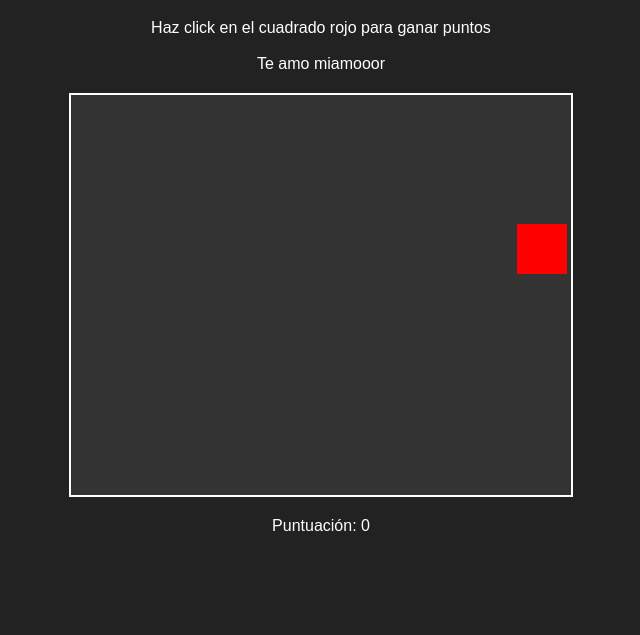
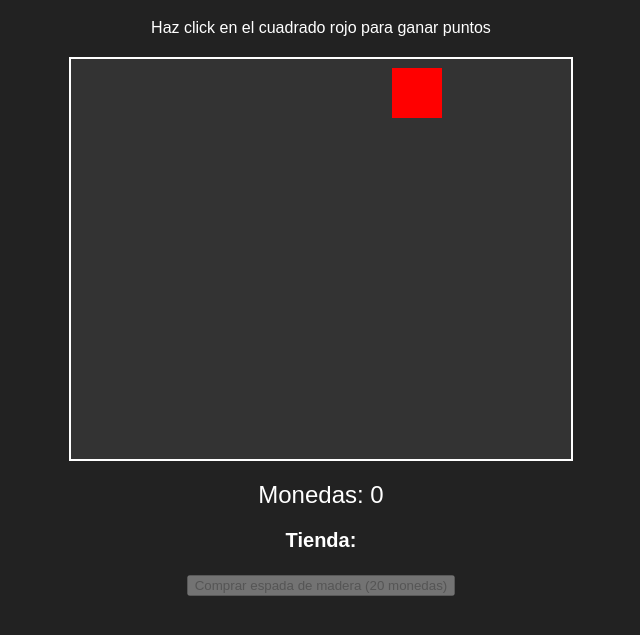
Before and after one commit to hugo21280105/Proyecto1, a plain HTML site: page index.html in a window 1280 px wide. Shown: the part 61-696 px from the top of the page, without its empty margins (319-959 px from the left). Drawn offline with Linux system fonts and the light colour scheme.

Commit message:
index.html

```diff
--- a/index.html
+++ b/index.html
@@ -32,39 +32,100 @@
     </head>
     <body>
         <h1>Atrapa el cuadrado</h1>
-        <p>Haz click en el cuadrado rojo para ganar puntos<br/><br/>
-        Te amo miamooor</p>
+        <p>Haz click en el cuadrado rojo para ganar puntos</p>
         <div id="gameArea">
             <div id="square"></div>
         </div>
-        <p>Puntuación: <span id="score">0</span></p>
-        <script>
-            const square = document.getElementById('square');
-            const gameArea = document.getElementById('gameArea');
-            const scoreDisplay = document.getElementById('score');
+       <script>
+            const square = document.getElementById("square");
+            const gameArea = document.getElementById("gameArea");
+            const scoreDisplay = document.createElement("div");
+            document.body.appendChild(scoreDisplay);
+            scoreDisplay.style.fontSize = "24px";
+            scoreDisplay.style.marginTop = "10px";
+
             let score = 0;
+            let startTime;
+            let timer;
 
-            function randomPosition() {
-            const x = Math.random() * (gameArea.clientWidth - 50);
-            const y = Math.random() * (gameArea.clientHeight - 50);
-            square.style.left = x + 'px';
-            square.style.top = y + 'px';
+            function showSquare() {
+                const x = Math.random() * (gameArea.clientWidth - 50);
+                const y = Math.random() * (gameArea.clientHeight - 50);
+                square.style.left = `${x}px`;
+                square.style.top = `${y}px`;
+                square.style.display = "block";
+                startTime = Date.now();
+
+                // El cuadrado desaparece si no lo tocas en 1,5 segundos
+                timer = setTimeout(() => {
+                square.style.display = "none";
+                showSquare(); // Aparece uno nuevo
+                updateScore(0); // No se tocó a tiempo
+                }, 1500);
             }
 
-            function showSquare() {
-            square.style.display = 'block';
-            randomPosition();
-
-            setTimeout(() => {
-                square.style.display = 'none';
-                showSquare(); // vuelve a aparecer en otro sitio
-            }, 1000);
+            // =========================
+            // SISTEMA DE MONEDAS
+            // =========================
+            function updateScore(points) {
+                score += points;
+                scoreDisplay.textContent = `Monedas: ${score}`;
+                updateShop(); // <- Comprobamos la tienda cada vez que cambian las monedas
             }
 
-            square.addEventListener('click', () => {
-            score++;
-            scoreDisplay.textContent = score;
-            square.style.display = 'none';
+            // =========================
+            // TIENDA
+            // =========================
+            const shop = document.createElement("div");
+            document.body.appendChild(shop);
+            shop.style.marginTop = "15px";
+            shop.style.fontSize = "20px";
+            shop.innerHTML = `
+                <p><strong>Tienda:</strong></p>
+                <button id="buySword">Comprar espada de madera (20 monedas)</button>
+                <p id="ownedItems"></p>
+            `;
+
+            const buySwordBtn = document.getElementById("buySword");
+            const ownedItems = document.getElementById("ownedItems");
+            let hasSword = false;
+
+            // Actualiza si se puede comprar
+            function updateShop() {
+                if (score >= 20 && !hasSword) {
+                buySwordBtn.disabled = false;
+                } else {
+                buySwordBtn.disabled = true;
+                }
+            }
+
+            // Lógica de compra
+            buySwordBtn.addEventListener("click", () => {
+                if (score >= 20 && !hasSword) {
+                score -= 20;
+                hasSword = true;
+                ownedItems.textContent = "Has comprado: 🪵 Espada de madera";
+                buySwordBtn.textContent = "Espada de madera — Comprada ✅";
+                buySwordBtn.disabled = true;
+                scoreDisplay.textContent = `Monedas: ${score}`;
+                }
+            });
+
+            // =========================
+            // INTERACCIÓN CON EL CUADRADO
+            // =========================
+            square.addEventListener("pointerdown", () => {
+                const reaction = Date.now() - startTime;
+                clearTimeout(timer);
+                square.style.display = "none";
+
+                let points = 0;
+                if (reaction <= 600) points = 3;
+                else if (reaction <= 1000) points = 2;
+                else if (reaction <= 1500) points = 1;
+
+                updateScore(points);
+                showSquare();
             });
 
             showSquare();
```
